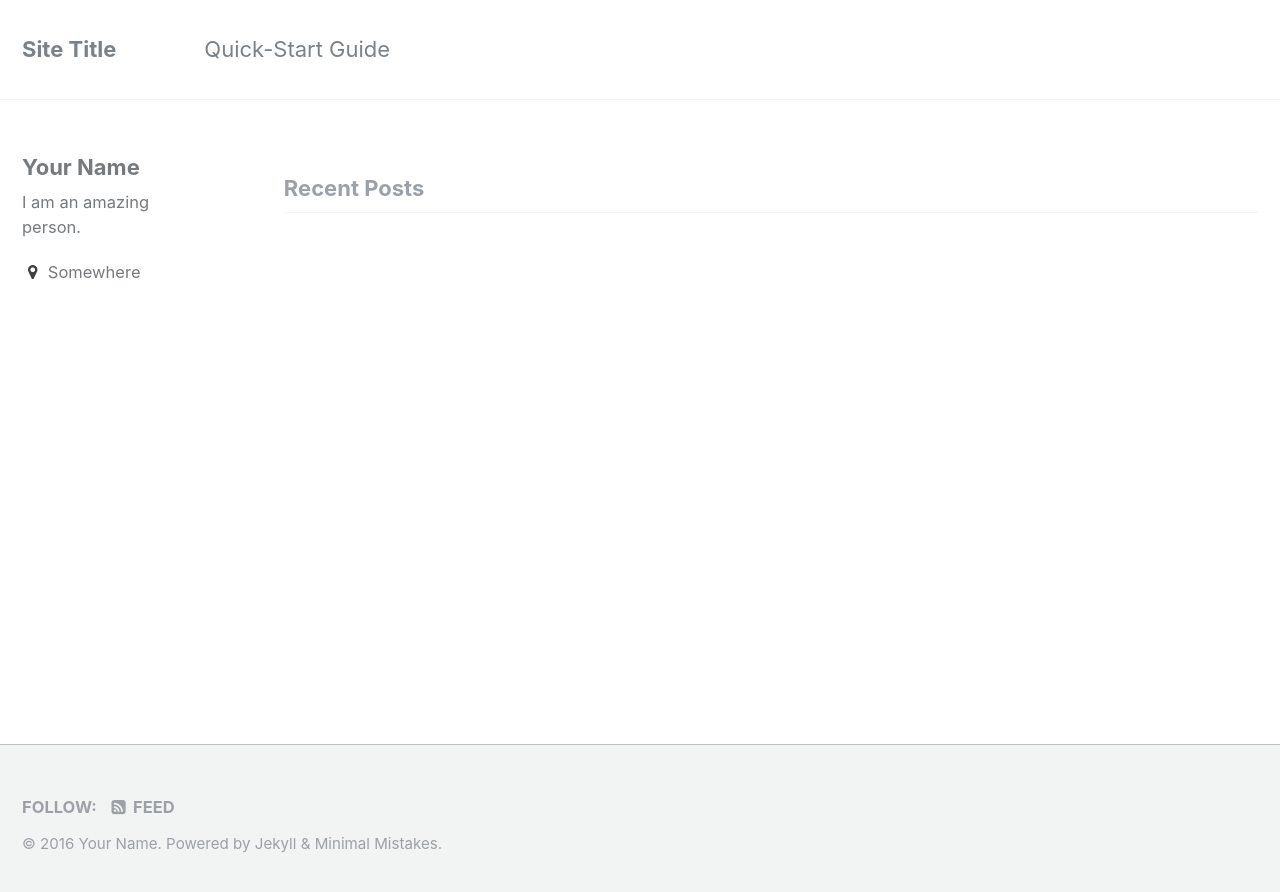
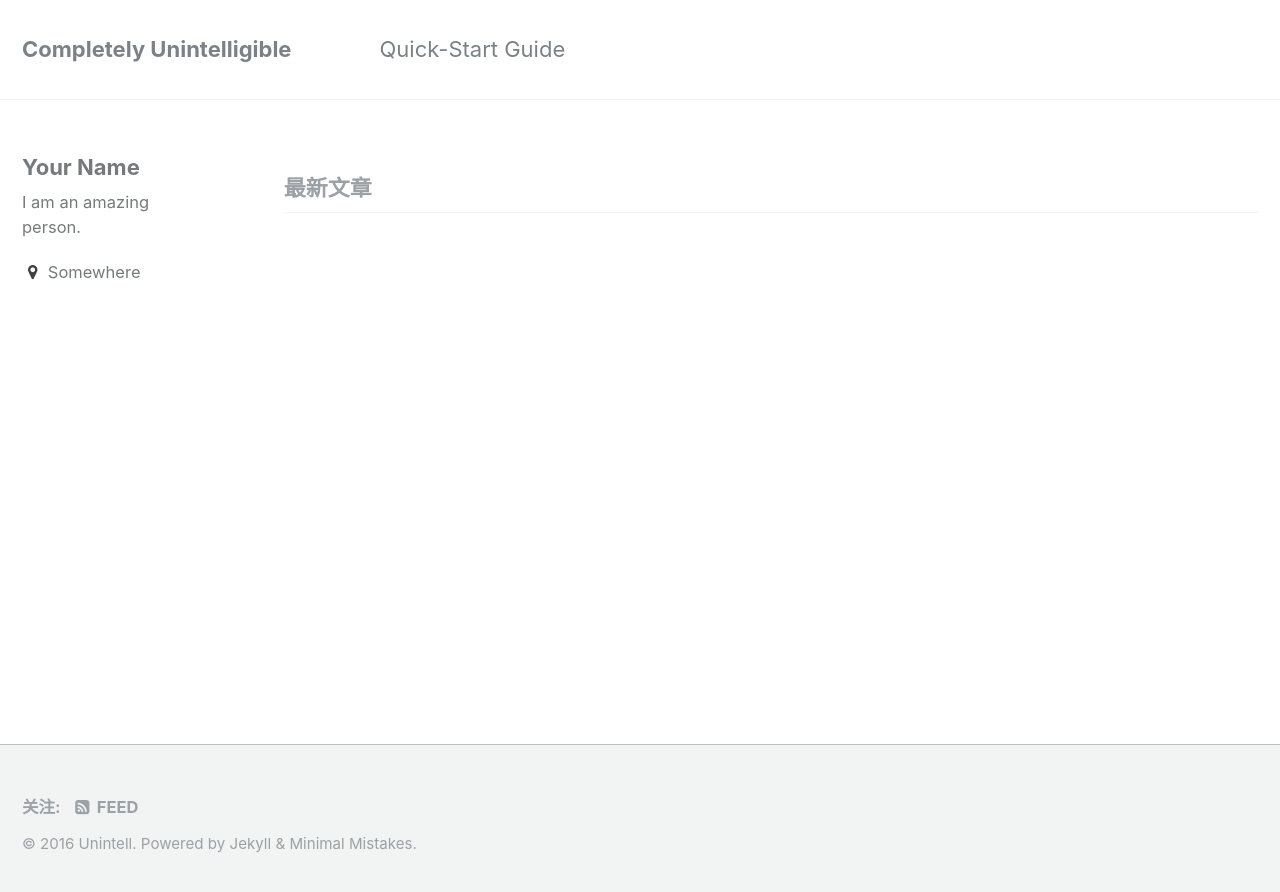
Before and after one commit to unintell/unintell.github.io, a Jekyll site: the page built from index.html, in a window 1280 px wide. Shown: the top 892 px of the page. Built offline with Jekyll 4.4.1, drawn with Linux system fonts in a browser that asks for light colours; the list of posts is cut into pages by our own code.

Commit message:
config 1

```diff
--- a/_config.yml
+++ b/_config.yml
@@ -6,12 +6,12 @@
 # `jekyll serve`. If you change this file, please restart the server process.
 
 # Site Settings
-locale                   : "en"
-title                    : "Site Title"
-title_separator          : "-"
-name                     : "Your Name"
-description              : "An amazing website."
-url                      : # the base hostname & protocol for your site e.g. "https://mmistakes.github.io"
+locale                   : "zh"
+title                    : "Completely Unintelligible"
+title_separator          : "|"
+name                     : "Unintell"
+description              : "An unintelligible site."
+url                      : "http://completely.unintelligible.pub" # the base hostname & protocol for your site e.g. "https://mmistakes.github.io"
 baseurl                  : # the subpath of your site, e.g. "/blog"
 repository               : # GitHub username/repo-name e.g. "mmistakes/minimal-mistakes"
 teaser                   : # path of fallback teaser image, e.g. "/assets/images/500x300.png"
```
